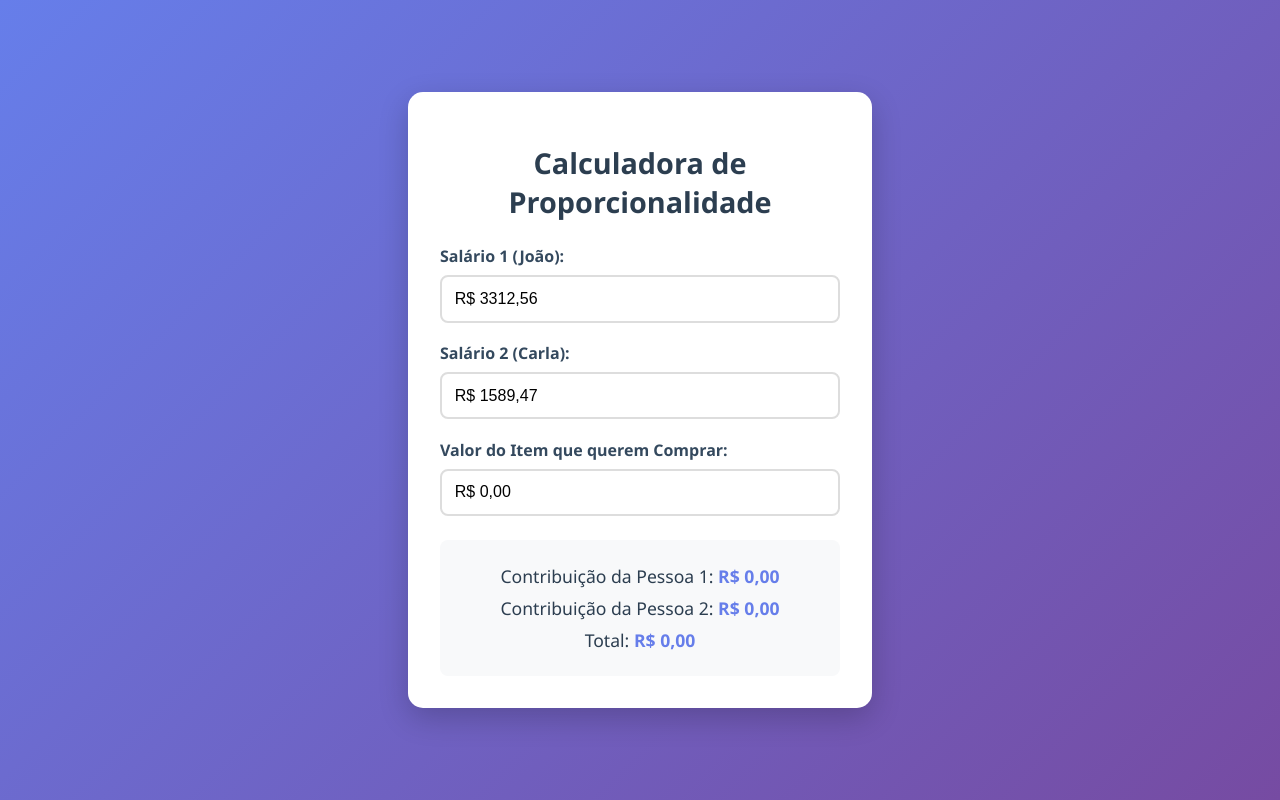
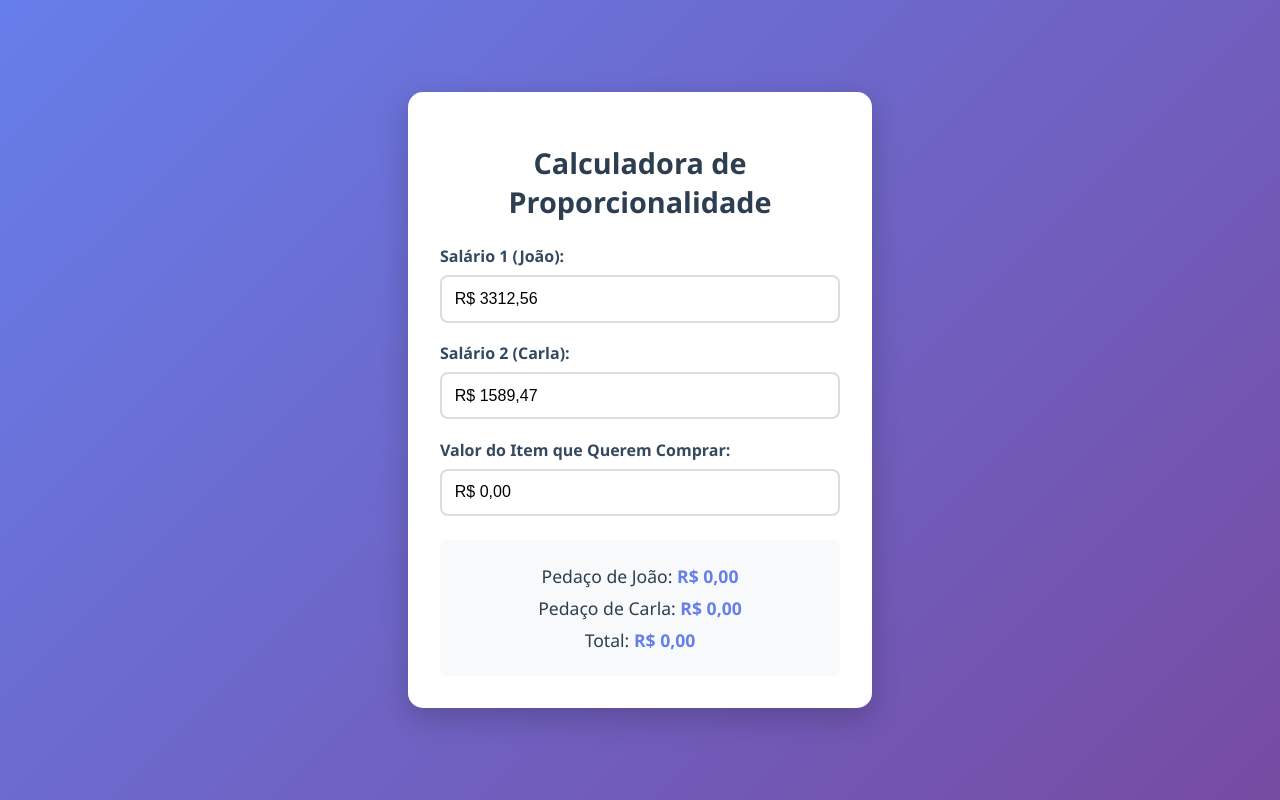
Before and after one commit to victorbrax/calculadora-casal, a plain HTML site: page index.html in a window 1280 px wide. Drawn offline with Linux system fonts and the light colour scheme.

Commit message:
Update index.html

```diff
--- a/index.html
+++ b/index.html
@@ -135,12 +135,12 @@
       <input type="text" id="salary2" placeholder="R$ 3.000,00" value="R$ 1589,47">
     </div>
     <div class="input-group">
-      <label for="itemValue">Valor do Item que querem Comprar:</label>
+      <label for="itemValue">Valor do Item que Querem Comprar:</label>
       <input type="text" id="itemValue" placeholder="R$ 1.000,00" value="R$ 0,00">
     </div>
     <div class="result" id="result">
-      <p>Contribuição da Pessoa 1: <span id="contribution1">R$ 0,00</span></p>
-      <p>Contribuição da Pessoa 2: <span id="contribution2">R$ 0,00</span></p>
+      <p>Pedaço de João: <span id="contribution1">R$ 0,00</span></p>
+      <p>Pedaço de Carla: <span id="contribution2">R$ 0,00</span></p>
       <p>Total: <span id="total">R$ 0,00</span></p>
     </div>
   </div>
```
